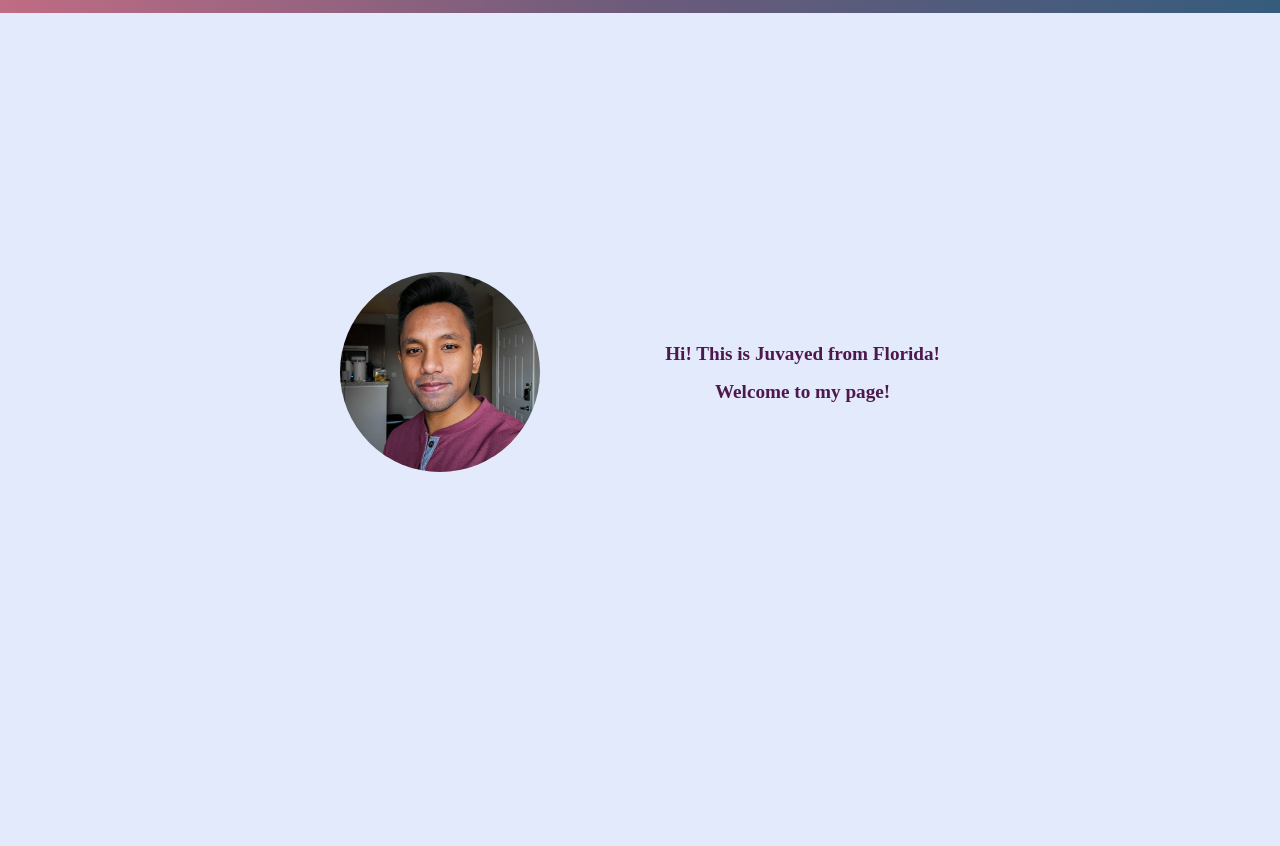
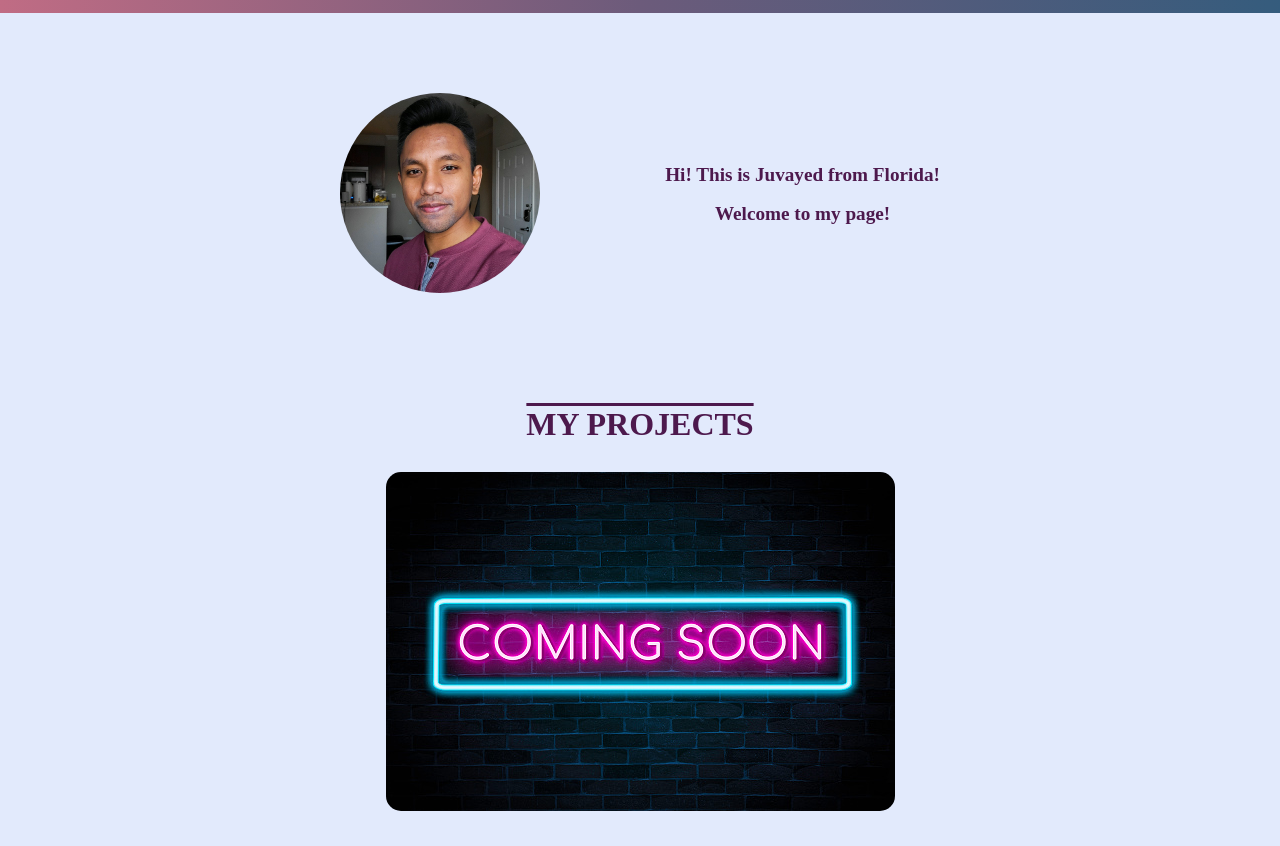
Before and after one commit to JShivle1/JShivle1.github.io, a plain HTML site: page index.html in a window 1280 px wide. Shown: the part 52-898 px from the top of the page. Before the commit the page ends 800 px from the top, so only its background shows below. Drawn offline with Linux system fonts and the light colour scheme; a web font is replaced by a local one.

Commit message:
Add files via upload

```diff
--- a/app.css
+++ b/app.css
@@ -82,8 +82,7 @@ nav img {
     justify-content: space-between;
     align-items: center;
     width: 600px;
-    height: 90vh;
-    margin: 0 auto;
+    margin: 5em auto;
     max-height: 100%;
     max-width: 100%;
 }
@@ -100,6 +99,24 @@ nav img {
     font-weight: bold;
     color: #4d194d;
     text-align: center;
+}
+
+#projects {
+    text-align: center;
+    padding-top: 2em;
+}
+
+#projects h2 {
+        font-size: 2em;
+        font-weight: 700;
+        text-transform: uppercase;
+        color: #4d194d;
+        text-decoration: overline;
+}
+
+#projects img {
+    margin: 2em 1em;
+    border-radius: 15px;
 }
 
 @media only screen and (max-width: 960px) {
@@ -129,4 +146,8 @@ nav img {
         font-size: 1em;
     }
 
+    #projects img {
+        width: 225px;
+        height: 225px;
+    }
 }
--- a/index.html
+++ b/index.html
@@ -30,5 +30,9 @@
         <p> Welcome to my page!</p>
       </div>
     </div>
+    <div id="projects">
+      <h2> My Projects </h2>
+      <img src="./img/placeholder.jpg" alt="Placeholder picture">
+    </div>
 </body>
 </html>
```
Also changed, not shown: img/placeholder.jpg (added).
